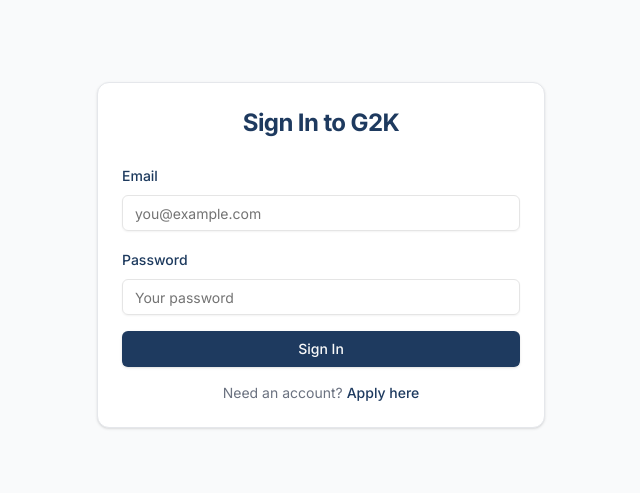
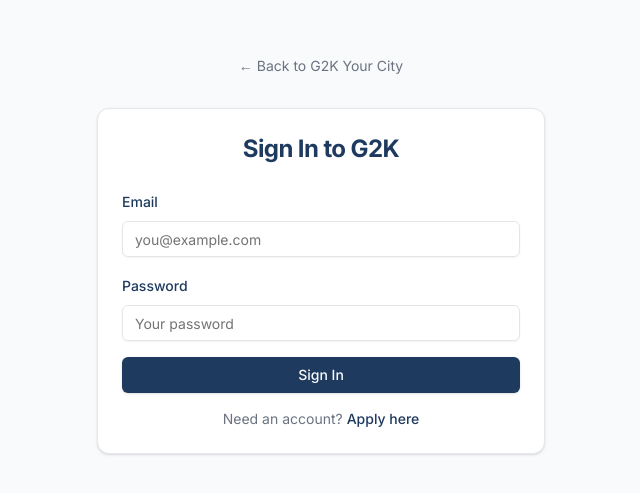
Before and after one commit to swv-dev/g2kyourcity.com, a Next.js app: page /login in a window 1280 px wide. Shown: the part 145-638 px from the top of the page, without its empty margins (319-959 px from the left). Built offline with nearby package versions, Linux system fonts and the light colour scheme.

Commit message:
Add back-to-home link on login page
Prevents users from being stuck on the login page with no navigation.

Co-Authored-By: Claude Opus 4.6 <noreply@anthropic.com>

```diff
--- a/src/app/login/LoginForm.tsx
+++ b/src/app/login/LoginForm.tsx
@@ -27,6 +27,9 @@ export default function LoginForm() {
 
   return (
     <div className="min-h-screen flex flex-col items-center justify-center bg-gray-50 px-4 gap-6 py-12">
+      <a href="/" className="text-sm text-gray-500 hover:text-navy transition-colors mb-2">
+        &larr; Back to G2K Your City
+      </a>
       <Card className="w-full max-w-md">
         <CardHeader className="text-center">
           <CardTitle className="text-2xl font-bold text-navy">
```
